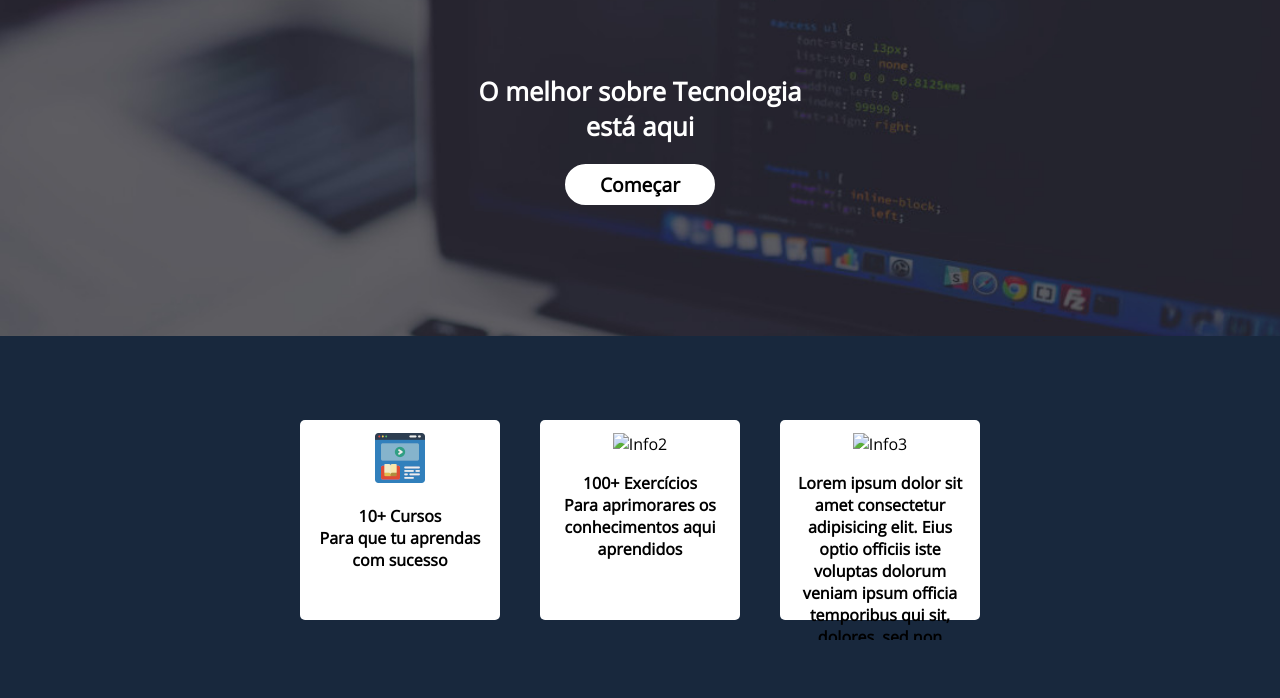
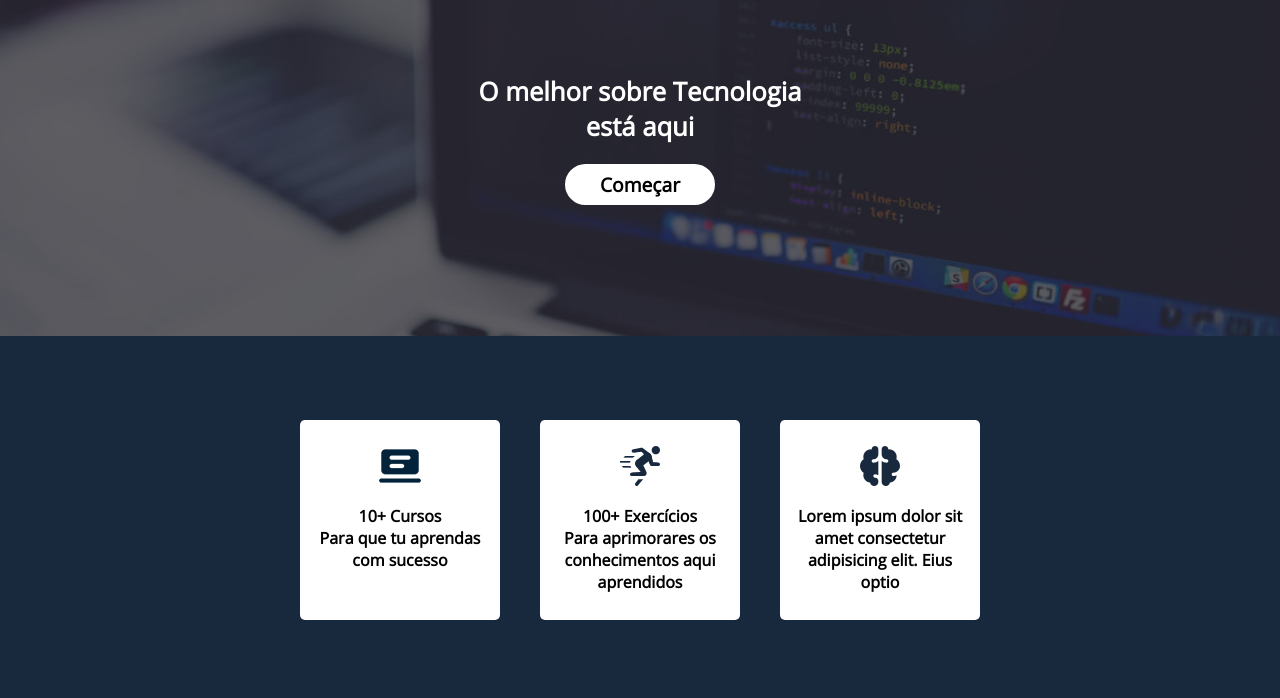
Before and after one commit to arnaldoucuassapi/tech-code, a plain HTML site: page index.html in a window 1280 px wide. Shown: the part 102-800 px from the top of the page. Drawn offline with Linux system fonts and the light colour scheme.

Commit message:
Add files via upload

```diff
--- a/css/style.css
+++ b/css/style.css
@@ -97,7 +97,6 @@ section#area1{
 
 /*                        area 2                          */
 
-
 section#area2{
     display: flex;
     flex-wrap: wrap;
@@ -115,9 +114,12 @@ section#area2{
     margin: 20px 20px;
 }
 
-#area2 p{
+div.boxInfo > img{
+    margin: 5% 0%;
+}
+
+div.boxInfo > p{
     font-weight: bold;
-    margin-top: 10%;
 }
 
 
--- a/index.html
+++ b/index.html
@@ -57,18 +57,18 @@
 
         <section id="area2">
             <div class="boxInfo" id="info1">
-                <img src="img/cursos.png" alt="Info1">
+                <img src="img/info1.png" alt="Info1">
                 <p>10+ Cursos <br> Para que tu aprendas <br> com sucesso</p>
             </div>
 
             <div class="boxInfo" id="info2">
-                <img src="" alt="Info2">
+                <img src="img/info2.png" alt="Info2">
                 <p>100+ Exercícios <br> Para aprimorares os conhecimentos aqui aprendidos</p>
             </div>
 
             <div class="boxInfo none" id="info3">
-                <img src="" alt="Info3">
-                <p>Lorem ipsum dolor sit amet consectetur adipisicing elit. Eius optio officiis iste voluptas dolorum veniam ipsum officia temporibus qui sit, dolores, sed non dolore? Aperiam optio dolorem quis unde saepe?</p>
+                <img src="img/info3.png" alt="Info3">
+                <p>Lorem ipsum dolor sit amet consectetur adipisicing elit. Eius optio</p>
             </div>
         </section>
 
```
Also changed, not shown: img/info1.png (added), img/info2.png (added), img/info3.png (added).
